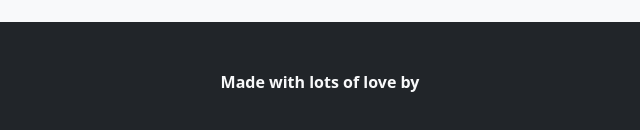
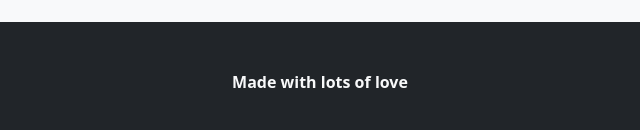
Before and after one commit to amdlouss123/youtube-thumbnail-grabber, a plain HTML site: page index.html in a window 1280 px wide. Shown: the part 2174-2304 px from the top of the page, 320-960 px from the left. Drawn offline with nearby package versions, Linux system fonts and the light colour scheme.

Commit message:
Update index.html

```diff
--- a/index.html
+++ b/index.html
@@ -103,7 +103,7 @@
       <div class="container-xl">
         <div class="text-center">
           <div class="text fw-bold">
-            Made with lots of love by<br class="d-block d-lg-none" />
+            Made with lots of love <br class="d-block d-lg-none" />
             <a href="https://github.com/rezzvy" class="link-info"></a>
           </div>
           <div class="text"></div>
```
